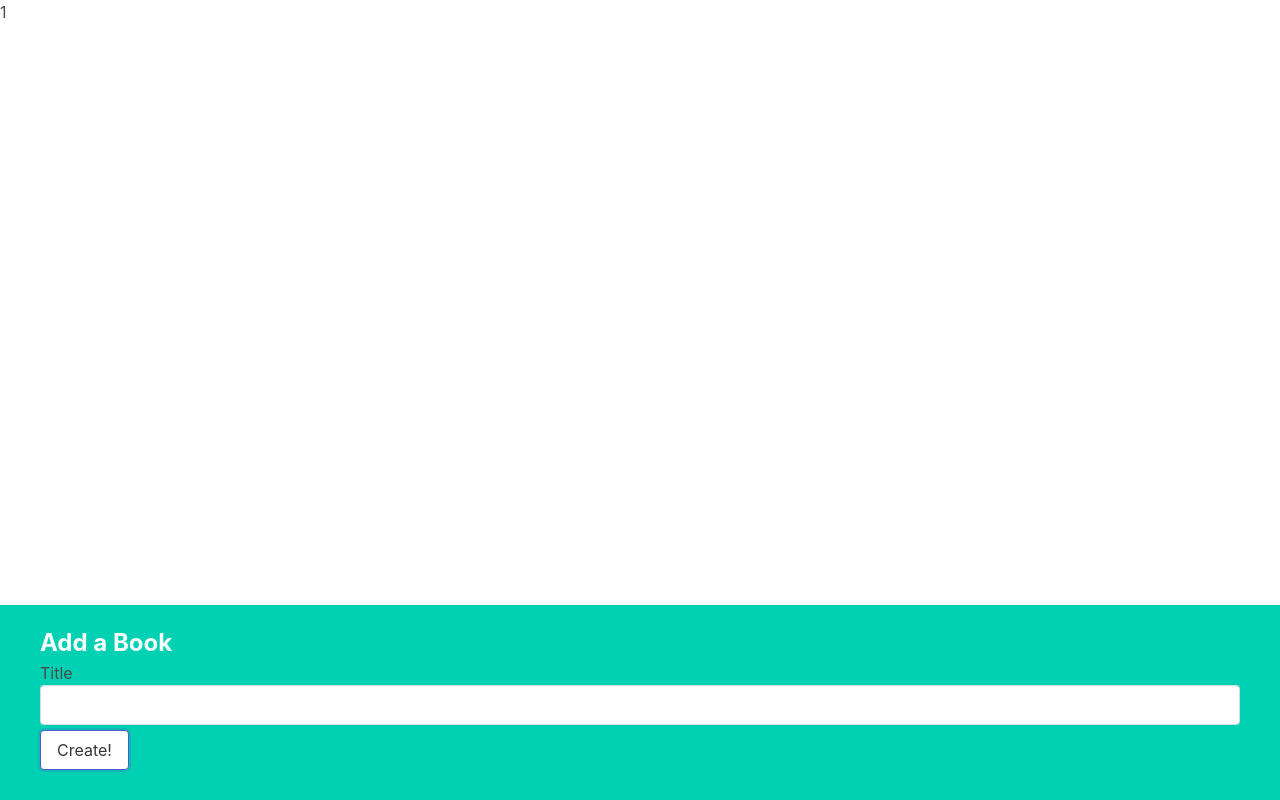
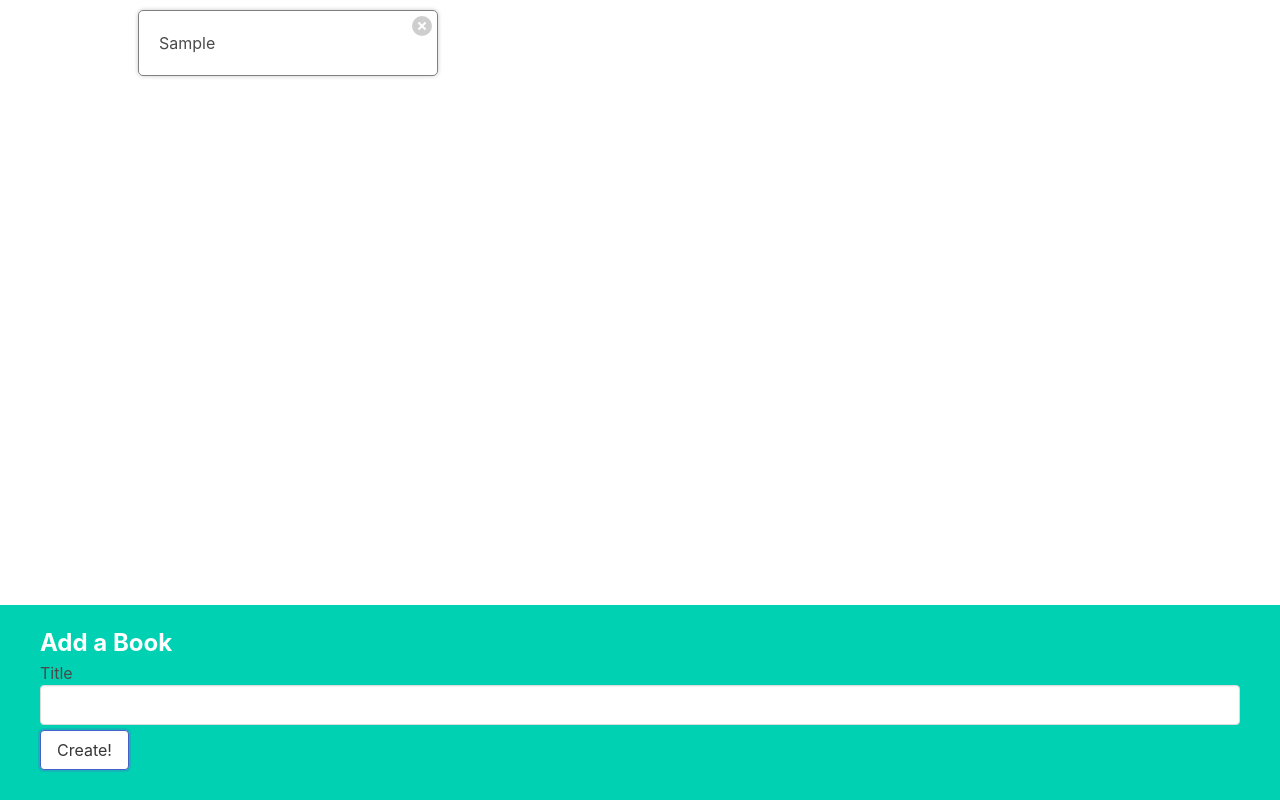
Before and after one commit to delroscol98/Reading-List, a React (Create React App) app: page / in a window 1280 px wide. Both pictures are taken after typing "Sample" into the empty fields and a click on the button "Create!". Built offline with nearby package versions, Linux system fonts and the light colour scheme.

Commit message:
Added functionality to delete books

```diff
--- a/src/App.js
+++ b/src/App.js
@@ -1,19 +1,28 @@
 import { useState } from "react";
 import BookCreate from "./components/BookCreate";
+import BookList from "./components/BookList";
+
 
 function App () {
     const [books, setBooks] = useState([])
 
+    const deleteBookById = (id) => {
+        const updatedBooks = books.filter((book) => {
+            return book.id !== id;
+        })
+        setBooks(updatedBooks)
+    }
+
     const createBook = (title) => {
         const updatedBooks = [
             ...books,
-            { id: 123, title }
+            { id: Math.round(Math.random() * 9999), title }
         ]
         setBooks(updatedBooks)
     }
 
-    return <div>
-        {books.length}
+    return <div className="app">
+        <BookList books={books} onDelete={deleteBookById}/>
         <BookCreate onSubmit={createBook}/>
     </div>
 }
--- a/src/components/BookList.js
+++ b/src/components/BookList.js
@@ -1,5 +1,11 @@
-function BookList() {
-    return <div>BookList</div>
+import BookShow from "./BookShow"
+
+function BookList({ books, onDelete }) {
+    const renderedBooks = books.map((book) => {
+        return <BookShow onDelete={onDelete} key={book.id} book={book} />
+    })
+
+    return <div className="book-list">{renderedBooks}</div>
 }
 
 export default BookList
--- a/src/components/BookShow.js
+++ b/src/components/BookShow.js
@@ -1,5 +1,16 @@
-function BookShow() {
-    return <div>BookShow</div>
+function BookShow({ book, onDelete }) {
+    const handleClick =() => {
+        onDelete(book.id);
+    }
+
+    return <div className="book-show">
+        {book.title}
+        <div className="actions">
+            <button className="delete" onClick={handleClick}>
+                Delete
+            </button>
+        </div>
+    </div>
 }
 
 export default BookShow
```
